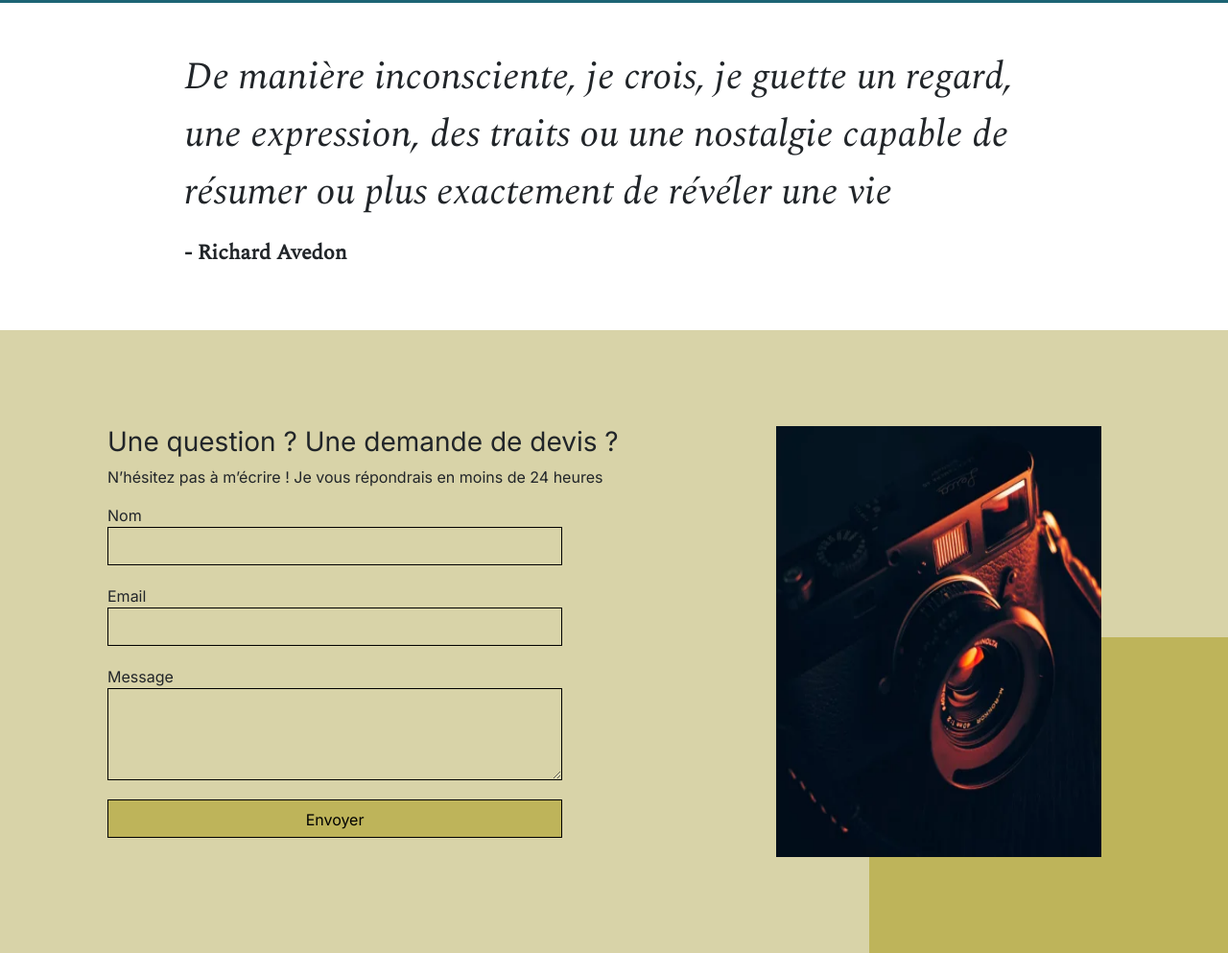
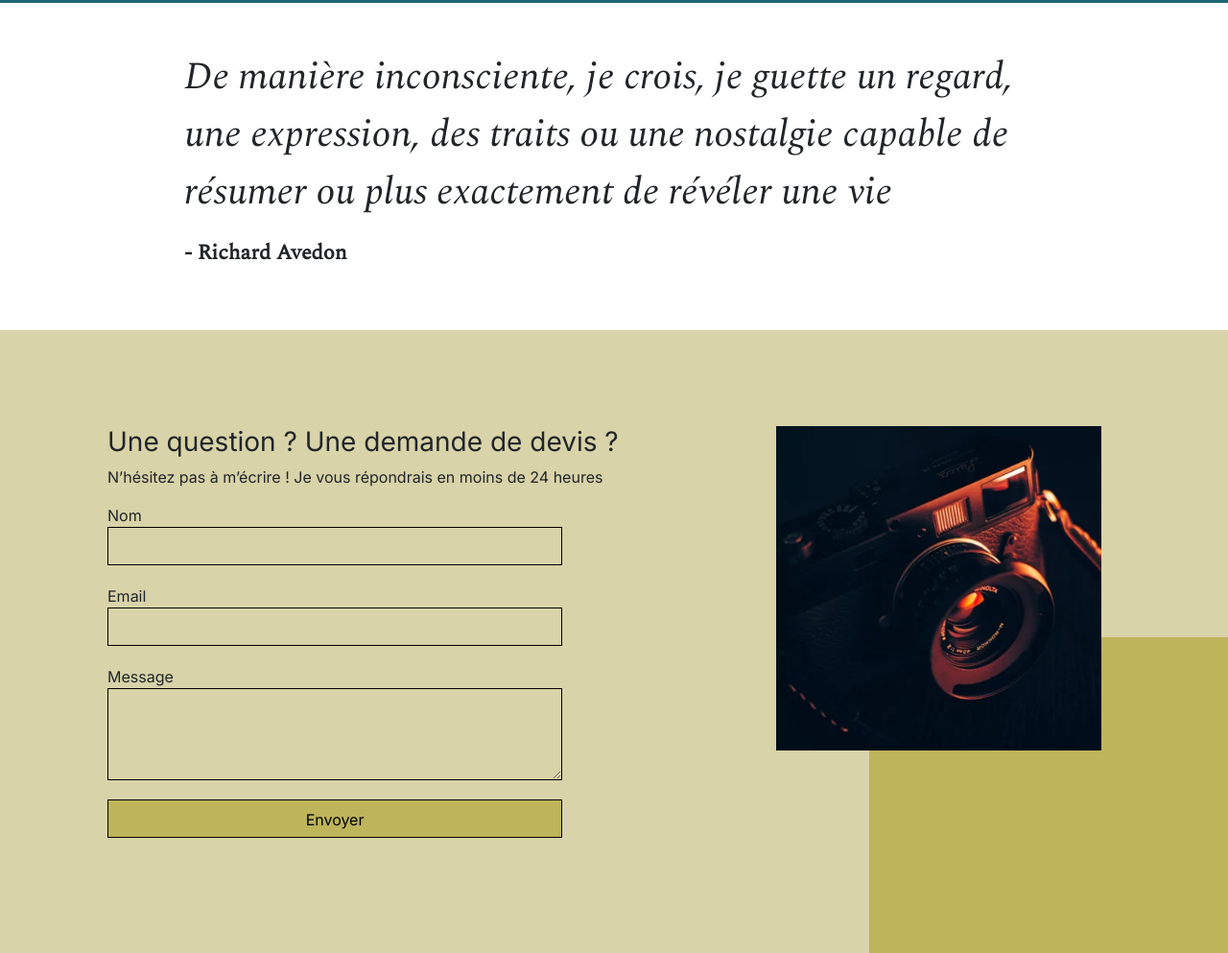
Before and after one commit to hiro502/Openclasseroom_Project_9, a website: page index.html in a window 1280 px wide. Shown: the part 3712-4705 px from the top of the page at 96% size. Drawn offline with nearby package versions, Linux system fonts and the light colour scheme.

Commit message:
modification css

```diff
--- a/assets/style.css
+++ b/assets/style.css
@@ -69,7 +69,7 @@ body {
 
 .picture img {
 	width: 100%;
-	height: 100%;
+	height: auto;
 
 }
 #about-me {
--- a/index.html
+++ b/index.html
@@ -241,7 +241,7 @@
             </form>
         </section>
         <figure class="picture right">
-            <img src="./assets/images/camera.webp" alt="camera">
+            <img src="./assets/images/camera.webp" alt="camera" width="418" height="417">
         </figure>
     </article>
 </footer>
```
